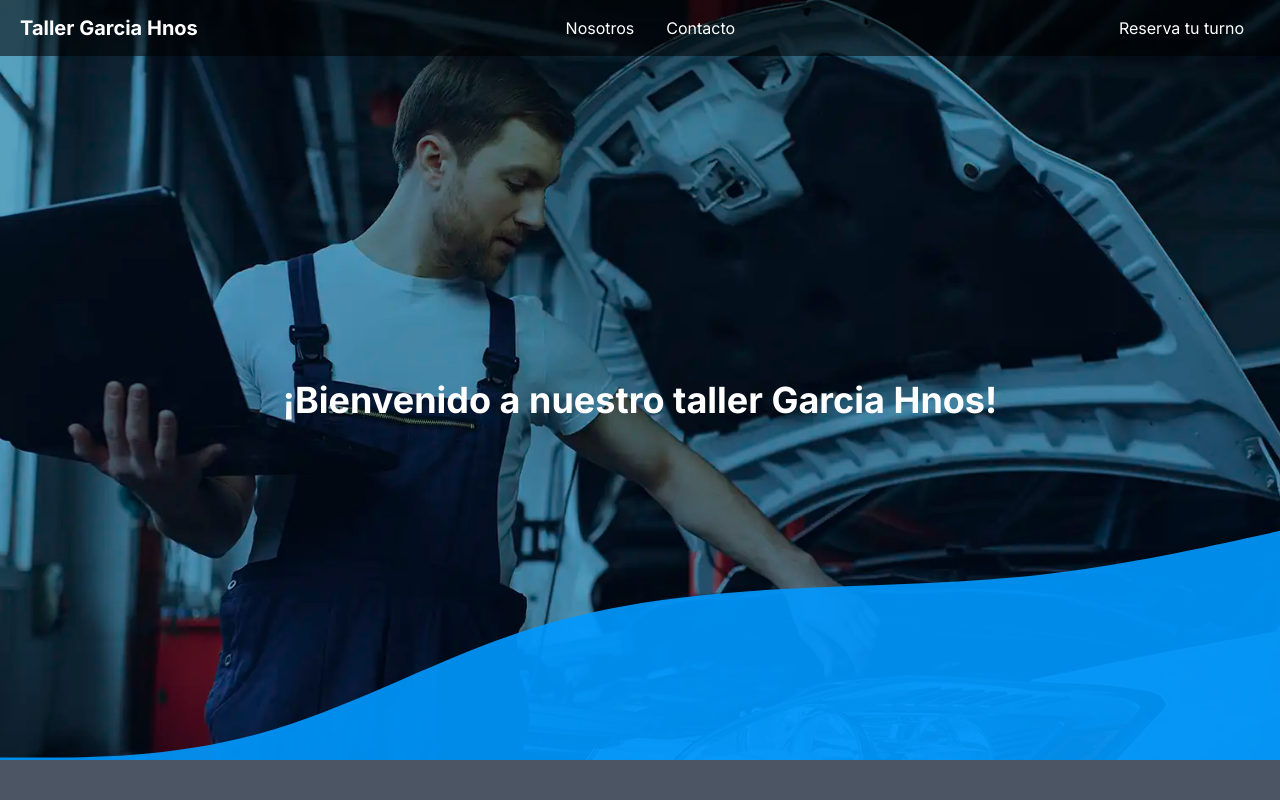
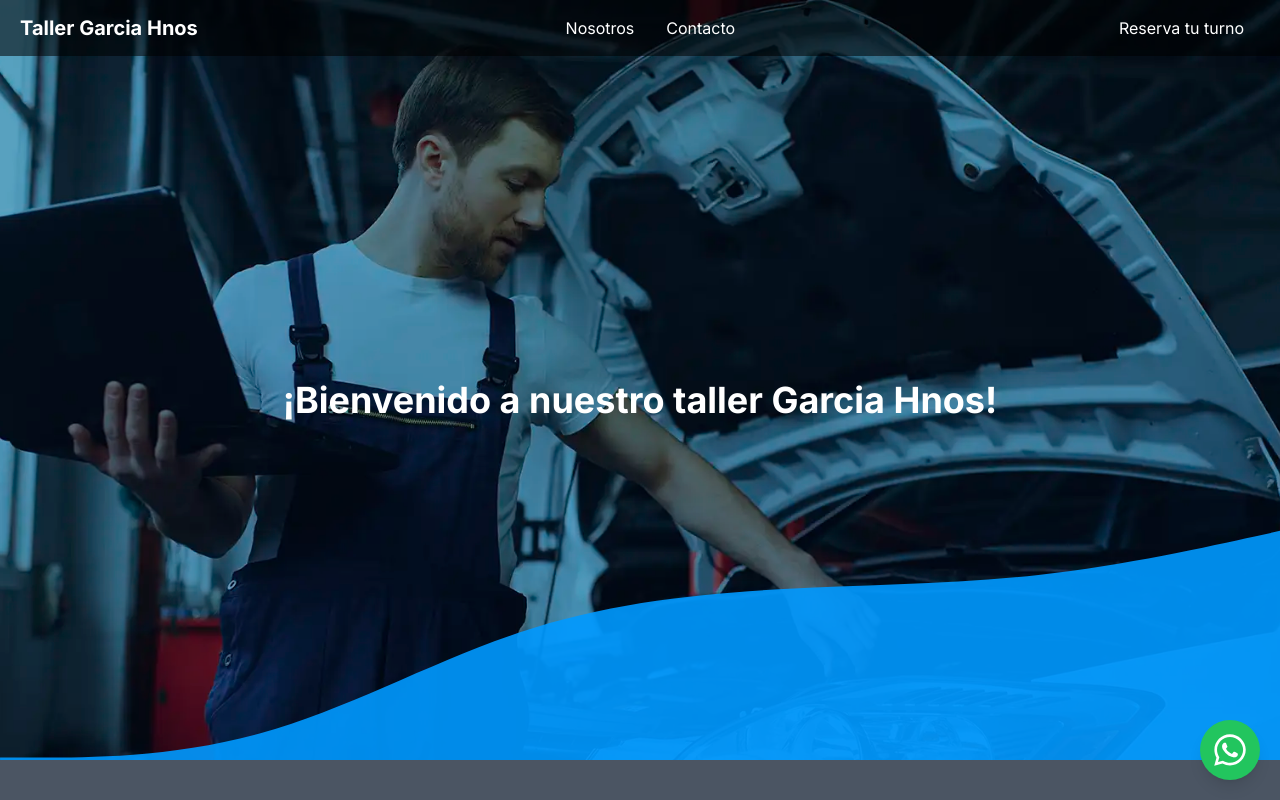
Before and after one commit to BrianMarchese/Taller-Garcia, a Next.js app: page / in a window 1280 px wide. Shown: the top 800 px of the page. Built offline with nearby package versions, Linux system fonts and the light colour scheme.

Commit message:
Agregado de framer motion y de boton flotante de whatsapp

```diff
--- a/package.json
+++ b/package.json
@@ -9,6 +9,7 @@
     "lint": "next lint"
   },
   "dependencies": {
+    "framer-motion": "^12.5.0",
     "next": "^14.2.24",
     "react": "^18",
     "react-dom": "^18",
--- a/src/app/(taller)/layout.tsx
+++ b/src/app/(taller)/layout.tsx
@@ -1,4 +1,5 @@
-import { Footer, NavBar } from "@/components";
+import { FloatButtonWhatsapp, Footer, NavBar } from "@/components";
+
 
 export default function TallerLayout({ children }: {
     children: React.ReactNode;
@@ -10,6 +11,7 @@ export default function TallerLayout({ children }: {
            { children }
            <Footer />
          </div>
+         <FloatButtonWhatsapp />
        </main>
      );
    }
--- a/src/app/(taller)/page.tsx
+++ b/src/app/(taller)/page.tsx
@@ -1,8 +1,11 @@
+"use client"
+
 import { Carrusel } from "@/components";
 import Image from "next/image";
 import { BsTelephone } from "react-icons/bs";
 import { IoPhonePortraitOutline } from "react-icons/io5";
 import { TfiMapAlt } from "react-icons/tfi";
+import { motion } from 'framer-motion';
 
 export default function Home() {
   return (
@@ -25,9 +28,9 @@ export default function Home() {
       </div>
 
       {/* Texto sobre la imagen */}
-      <div className="absolute inset-0 flex items-center justify-center text-white md:text-4xl text-2xl font-bold md:ml-0 text-center">
+      <motion.div initial={{ opacity: 0, x: -300 }} animate={{ opacity: 1, x: 0 }} transition={{ duration: 1.5 }} whileInView={{ opacity: 1, x: 0 }} className="absolute inset-0 flex items-center justify-center text-white md:text-4xl text-2xl font-bold md:ml-0 text-center">
         ¡Bienvenido a nuestro taller Garcia Hnos!
-      </div>
+      </motion.div>
 
       {/* SVG */}
 
@@ -35,7 +38,7 @@ export default function Home() {
         <h2 className="md:text-4xl text-2xl text-center ">Nos especializamos en mecánica general</h2>
       </div>
 
-      <div className="p-8 flex justify-center items-center">
+      <motion.div initial={{ opacity: 0, x: -300 }} animate={{ opacity: 1, x: 0 }} transition={{ duration: 1.5 }} whileInView={{ opacity: 1, x: 0 }}  className="p-8 flex justify-center items-center">
       {/* Card con imagen a la derecha y texto a la izquierda */}
         <div className="w-full max-w-6xl flex flex-col md:flex-row md:grid md:grid-cols-2 gap-8 mb-1 border border-white rounded-lg p-6">
           {/* Sección de texto (a la izquierda) */}
@@ -51,9 +54,9 @@ export default function Home() {
             <Image src="/profesionales.jpeg" alt="image11"className="object-cover rounded-lg sm:ml-10 lg:ml-36"  width={1100} height={100}  style={{width: '400px',height: '250px'}} />
           </div>
         </div>
-      </div>
+      </motion.div>
 
-      <div className="p-8 flex justify-center items-center">
+      <motion.div initial={{ opacity: 0, x: 300 }} animate={{ opacity: 1, x: 0 }} transition={{ duration: 1.5 }} whileInView={{ opacity: 1, x: 0 }} className="p-8 flex justify-center items-center">
         {/* Primer contenedor */}
         <div className="w-full max-w-6xl flex flex-col-reverse md:flex-row md:grid md:grid-cols-2 mb-1 border border-white rounded-lg p-6">
           {/* Sección de imagen (aparece abajo en móviles) */}
@@ -69,7 +72,7 @@ export default function Home() {
             <p className="text-white text-lg font-normal">Visítenos ahora mismo, en nuestro taller mecánico tenemos un gran personal encargado de dar la mejor atención a los clientes en la provincia de Santa Fe.</p>
           </div>
         </div>
-      </div>
+      </motion.div>
 
       {/* CARRUSEL */}
       <Carrusel />
--- a/src/components/index.tsx
+++ b/src/components/index.tsx
@@ -1,3 +1,4 @@
 export * from './ui/navbar/NavBar'
 export * from './ui/footer/Footer'
 export * from './ui/carrusel/Carrusel'
+export * from './ui/floatingbutton/FloatButtonWhatsapp'
--- /dev/null
+++ b/src/components/ui/floatingbutton/FloatButtonWhatsapp.tsx
@@ -0,0 +1,14 @@
+import { FaWhatsapp } from "react-icons/fa";
+
+export const FloatButtonWhatsapp = () => {
+    return (
+      <a
+        href="https://wa.me/54934100000000" // Enlace para iniciar un chat de WhatsApp
+        target="_blank" // Abre en una nueva pestaña
+        rel="noopener noreferrer" // Mejora la seguridad al abrir enlaces externos
+        className="fixed bottom-5 right-5 bg-green-500 rounded-full p-3 shadow-lg hover:bg-green-600 transition-colors z-20" // Estilos para el botón
+      >
+        <FaWhatsapp size={36} className='text-white' /> {/* Icono de WhatsApp */}
+      </a>
+    );
+  };
--- a/src/components/ui/navbar/NavBar.tsx
+++ b/src/components/ui/navbar/NavBar.tsx
@@ -2,10 +2,12 @@
 
 
 import Link from "next/link"
+import { usePathname } from "next/navigation"
 import { useState } from "react"
 import { FiMenu, FiX } from "react-icons/fi"
 
 export const NavBar = () => {
+    const pathName = usePathname();
 
     const [isOpen, setIsOpen] = useState(false)
 
```
Also changed, not shown: 1 other file (tests, documents, lock files or other folders).
